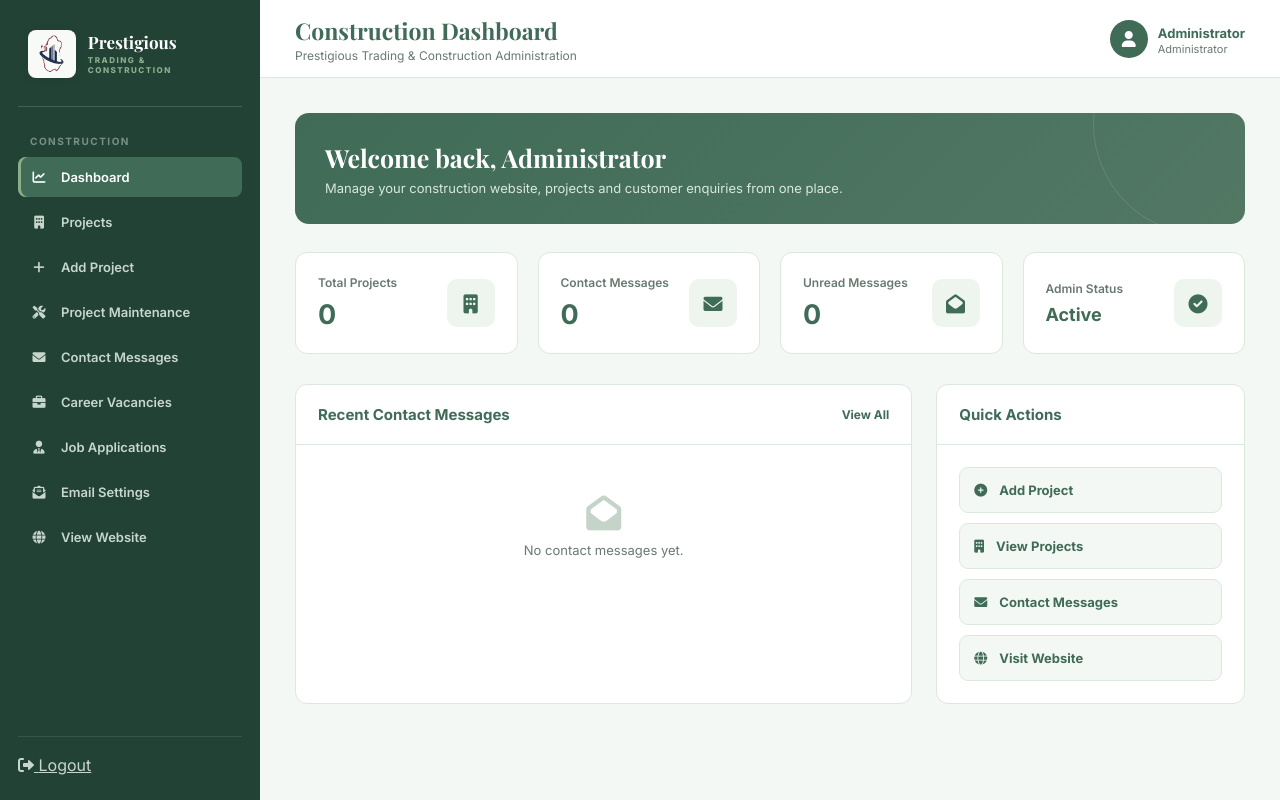
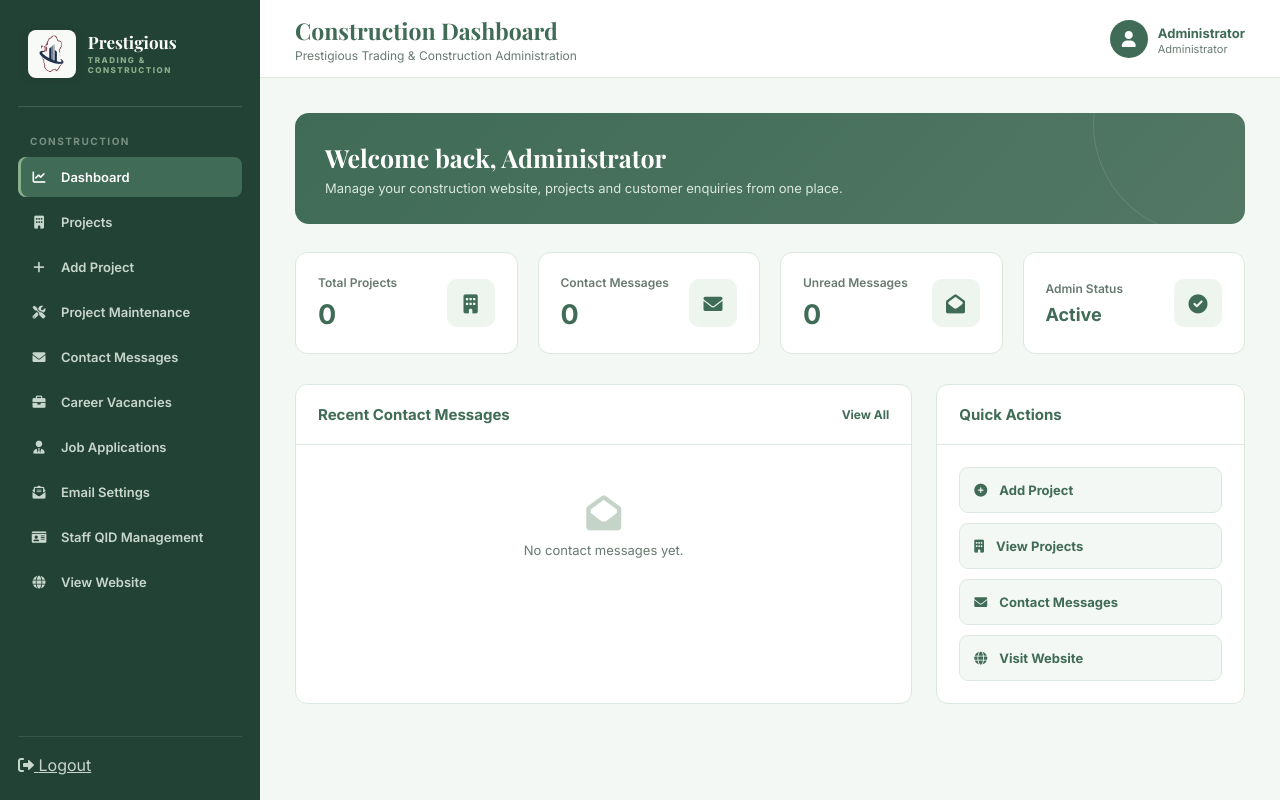
Before and after one commit to santospederson-ui/Prestigious-Trading-Construction, a Flask app: template templates/construction_admin/dashboard.html in a window 1280 px wide. Run offline with Flask 3, Linux system fonts and the light colour scheme; the template is opened without the code that fills it, so the values that code supplies are empty.

Commit message:
Update dashboard.html

```diff
--- a/templates/construction_admin/dashboard.html
+++ b/templates/construction_admin/dashboard.html
@@ -942,6 +942,22 @@
 
 
 
+
+        <a href="{{ url_for('construction_qids') }}">
+
+    <i class="fas fa-id-card"></i>
+
+    <span>
+        Staff QID Management
+    </span>
+
+        </a>
+
+
+
+
+
+
         <a href="{{ url_for('home') }}">
 
             <i class="fas fa-globe"></i>
```
